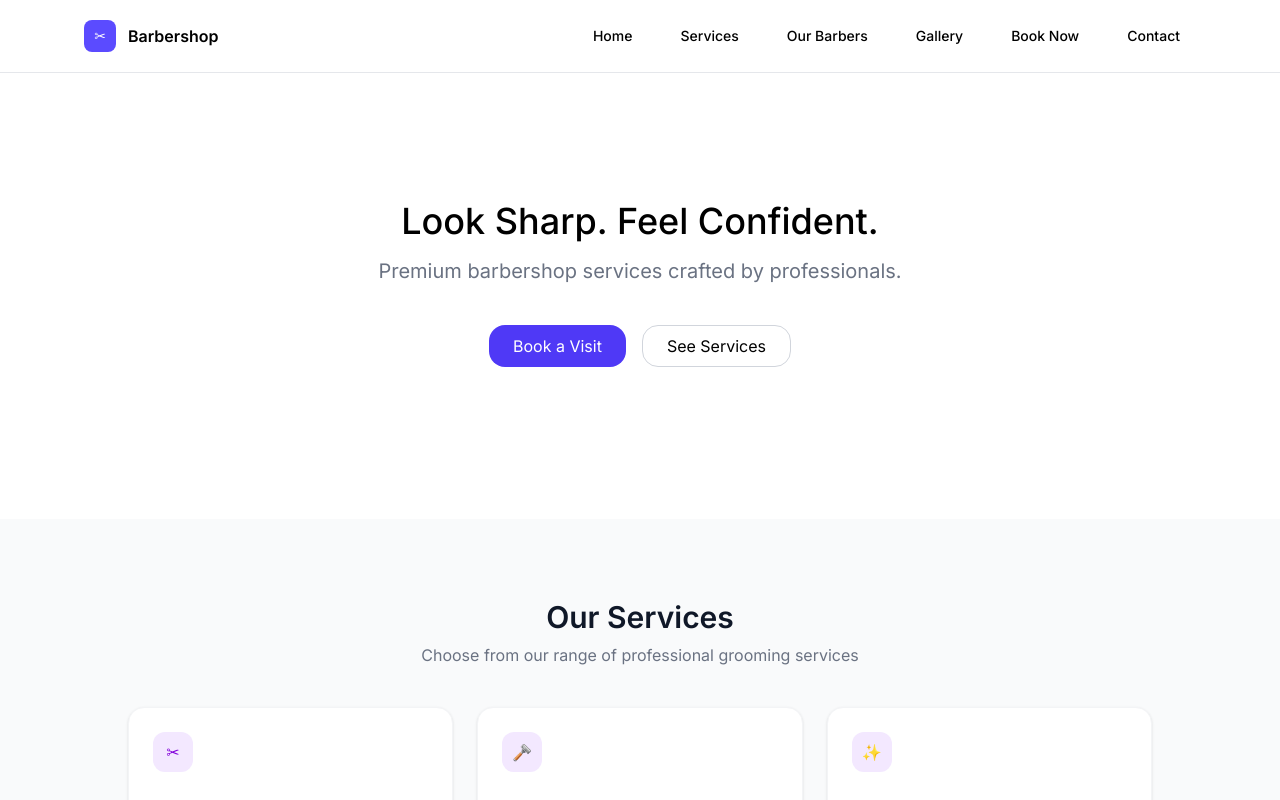
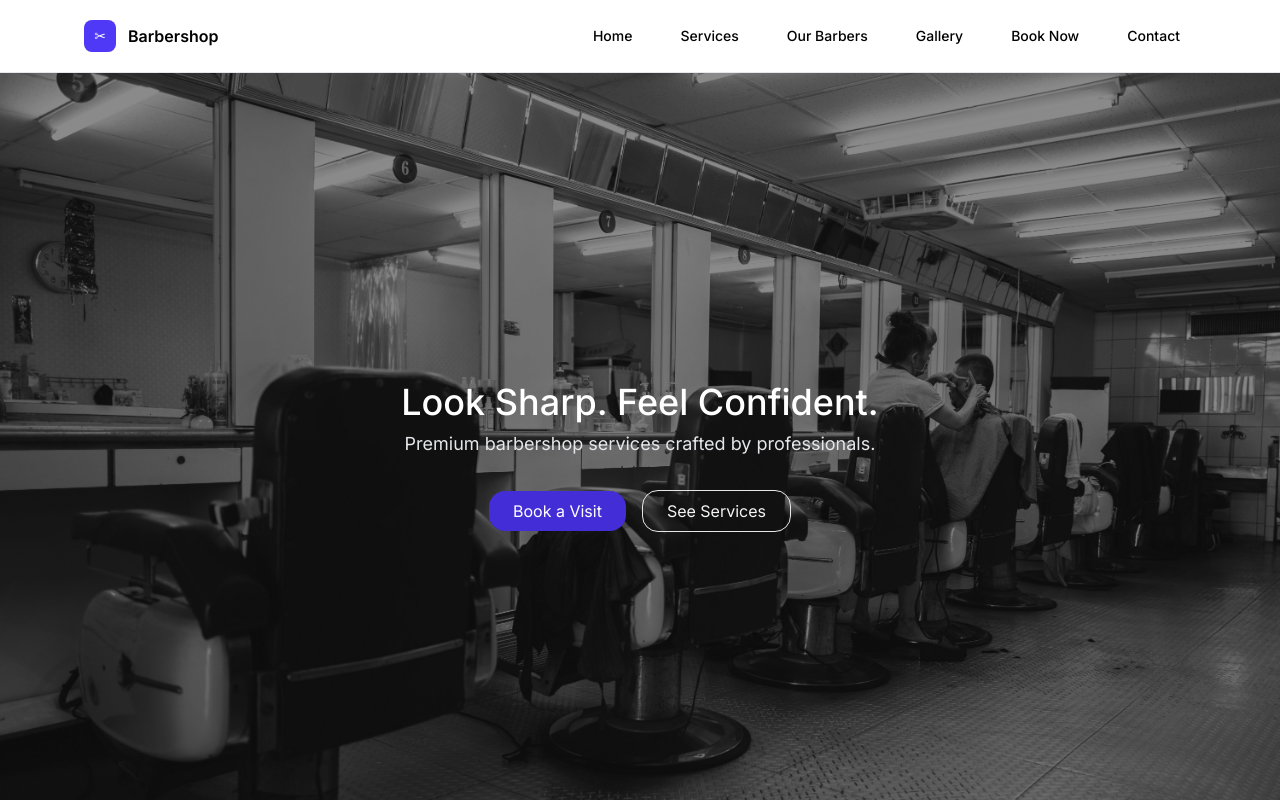
Before and after one commit to marwoz01/barbershop, a Next.js app in the folder client-app/: page / in a window 1280 px wide. Shown: the top 800 px of the page. Built offline with nearby package versions, Linux system fonts and the light colour scheme.

Commit message:
adjusted details

```diff
--- a/client-app/src/components/layout/Navbar.tsx
+++ b/client-app/src/components/layout/Navbar.tsx
@@ -19,7 +19,7 @@ export default function Navbar() {
     <header className="w-full border-b border-gray-200">
       <nav className="mx-auto flex w-full max-w-6xl items-center justify-between p-5">
         <div className="flex items-center gap-3">
-          <div className="inline-flex h-8 w-8 items-center justify-center rounded-lg bg-[#5B4BFF] text-sm text-white">
+          <div className="inline-flex h-8 w-8 items-center justify-center rounded-lg bg-indigo-600 text-sm text-white">
             ✂
           </div>
           <span className="text-md font-semibold">Barbershop</span>
--- a/client-app/src/components/sections/HomeSection.tsx
+++ b/client-app/src/components/sections/HomeSection.tsx
@@ -2,19 +2,28 @@ export default function HomeSection() {
   return (
     <section
       id="home"
-      className="flex flex-col items-center justify-center text-center py-30 mx-6"
+      className="relative min-h-screen w-full bg-[url('/images/barbershop.jpg')] bg-cover bg-center bg-no-repeat"
     >
-      <h1 className="text-4xl font-medium py-2">Look Sharp. Feel Confident.</h1>
-      <h2 className="text-xl text-gray-500 py-2">
+      {/* przyciemnienie tła */}
+      <div className="absolute inset-0 bg-black/40" />
+
+      {/* content */}
+      <div className="relative flex flex-col items-center justify-center text-center min-h-screen px-6">
+        <h1 className="text-4xl font-medium text-white">
+          Look Sharp. Feel Confident.
+        </h1>
+        <h2 className="mt-2 text-lg text-gray-200">
           Premium barbershop services crafted by professionals.
         </h2>
-      <div className="flex flex-wrap gap-4 py-8 justify-center">
-        <button className="bg-indigo-600 text-white px-6 py-2 rounded-2xl cursor-pointer hover:bg-indigo-500">
+
+        <div className="flex flex-col sm:flex-row gap-4 py-8 justify-center items-center">
+          <button className="bg-indigo-700 text-white px-6 py-2 rounded-2xl cursor-pointer hover:bg-indigo-600">
             Book a Visit
           </button>
-        <button className="px-6 py-2 rounded-2xl border border-gray-300 cursor-pointer hover:border-gray-400">
+          <button className="px-6 py-2 rounded-2xl border border-gray-200 text-gray-100 cursor-pointer hover:bg-white/10">
             See Services
           </button>
+        </div>
       </div>
     </section>
   );
--- a/client-app/src/components/sections/ServicesSection.tsx
+++ b/client-app/src/components/sections/ServicesSection.tsx
@@ -14,7 +14,7 @@ export default function ServicesSection() {
       <div className="mt-10 grid w-full max-w-5xl gap-6 md:grid-cols-3">
         {/* Haircut */}
         <div className="rounded-2xl bg-white p-6 shadow-sm border border-gray-100 flex flex-col hover:bg-gray-50">
-          <div className="inline-flex h-10 w-10 items-center justify-center rounded-xl bg-purple-100 text-purple-700 mb-6">
+          <div className="inline-flex h-10 w-10 items-center justify-center rounded-xl bg-indigo-100 text-indigo-600 mb-6">
             ✂
           </div>
           <h3 className="text-base font-medium text-gray-900">Haircut</h3>
@@ -29,7 +29,7 @@ export default function ServicesSection() {
 
         {/* Beard Trim */}
         <div className="rounded-2xl bg-white p-6 shadow-sm border border-gray-100 flex flex-col hover:bg-gray-50">
-          <div className="inline-flex h-10 w-10 items-center justify-center rounded-xl bg-purple-100 mb-6">
+          <div className="inline-flex h-10 w-10 items-center justify-center rounded-xl bg-indigo-100 text-indigo-600 mb-6">
             🪒
           </div>
           <h3 className="text-base font-medium text-gray-900">Beard Trim</h3>
@@ -44,7 +44,7 @@ export default function ServicesSection() {
 
         {/* Combo */}
         <div className="rounded-2xl bg-white p-6 shadow-sm border border-gray-100 flex flex-col hover:bg-gray-50">
-          <div className="inline-flex h-10 w-10 items-center justify-center rounded-xl bg-purple-100 mb-6">
+          <div className="inline-flex h-10 w-10 items-center justify-center rounded-xl bg-indigo-100 text-indigo-600 mb-6">
             ✨
           </div>
           <h3 className="text-base font-medium text-gray-900">Combo</h3>
```
Also changed, not shown: client-app/public/images/barbershop.jpg (added). Lines whose indentation alone changed are shown as unchanged.
